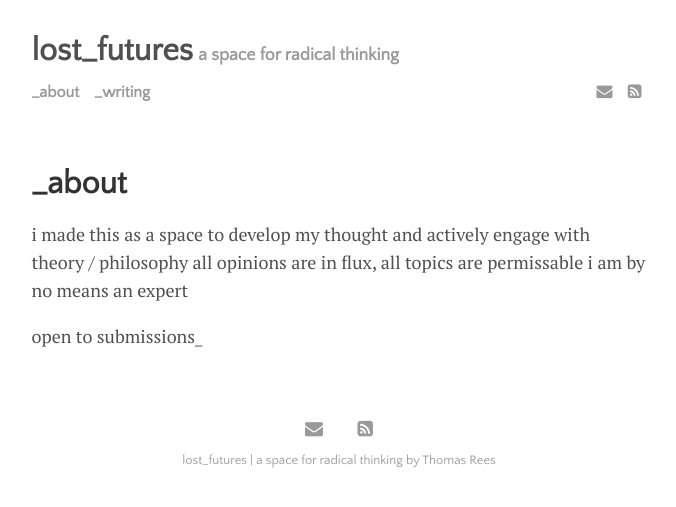
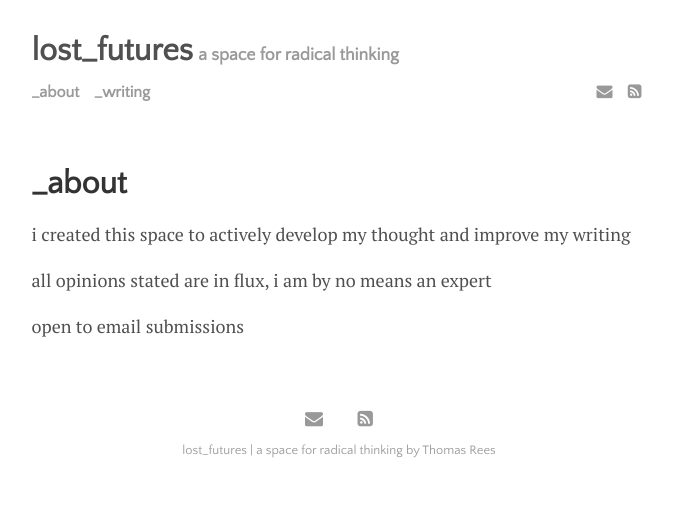
Before and after one commit to ThomasRees42/.github.io, a Jekyll site: the page built from menu/about.md, in a window 1280 px wide. Shown: the top 507 px of the page, without its empty margins (301-977 px from the left). Built offline with Jekyll 4.4.1, drawn with Linux system fonts in a browser that asks for light colours.

Commit message:
fix comments

```diff
--- a/_data/settings.yml
+++ b/_data/settings.yml
@@ -1,7 +1,7 @@
 # Change 'comments' to true for Disqus comments
 disqus:
   comments: true
-  disqus_shortname: 'lost_futures'
+  disqus_shortname: 'lostfutures'
 
 # If you are not using Google Analytics, please change 'google-ID' to an empty string
 google-ID: ''
--- a/menu/about.md
+++ b/menu/about.md
@@ -3,8 +3,8 @@ layout: page
 title: _about
 permalink: /about
 ---
-i made this as a space to develop my thought and actively engage with theory / philosophy
-all opinions are in flux, all topics are permissable
-i am by no means an expert
+i created this space to actively develop my thought and improve my writing
 
-open to submissions_
+all opinions stated are in flux, i am by no means an expert
+
+open to email submissions
```
